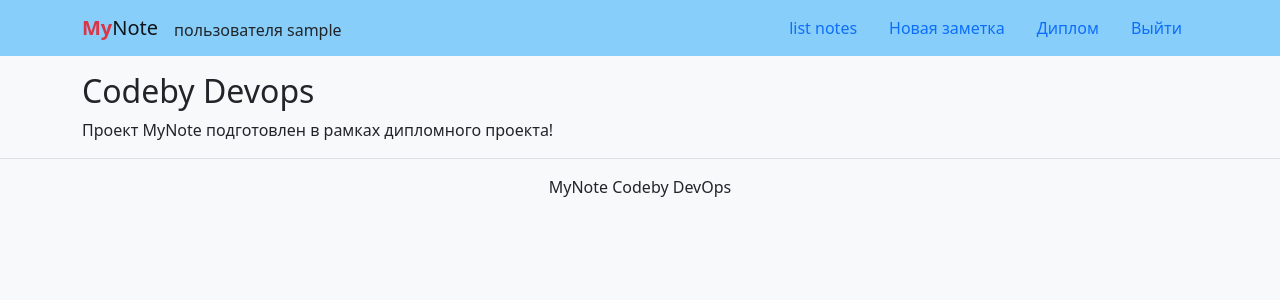
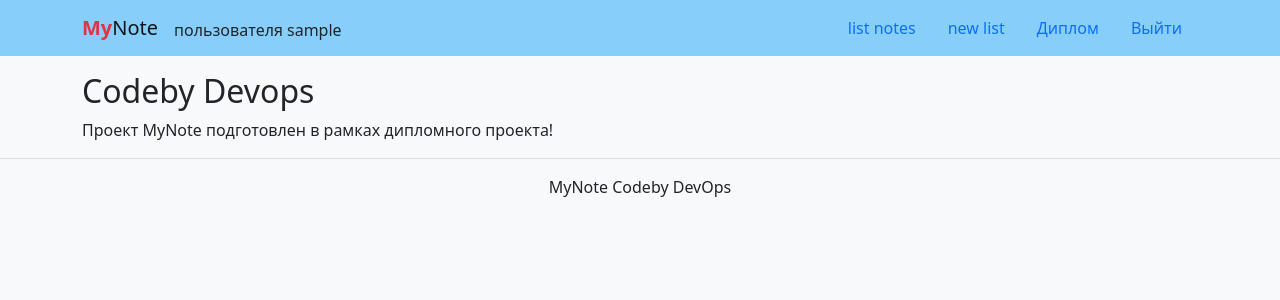
Before and after one commit to GoodPunk/codeby-devops, a Django app: page /about/ in a window 1280 px wide. Shown: the top 300 px of the page. Run offline with Django 3.2, Linux system fonts and the light colour scheme; the visitor is signed in with stand-in values (Sample User, id 1).

Commit message:
[app] test app

```diff
--- a/diplom/app/source/templates/includes/header.html
+++ b/diplom/app/source/templates/includes/header.html
@@ -16,7 +16,7 @@
             <a class="nav-link" href="{% url 'notes:list' %}">list notes</a>
           </li>
           <li class="nav-item">
-            <a class="nav-link" href="{% url 'notes:add' %}">Новая заметка</a>
+            <a class="nav-link" href="{% url 'notes:add' %}">new list</a>
           </li>
           <li class="nav-item">
             <a class="nav-link" href="{% url 'notes:about' %}">Диплом</a>
```
